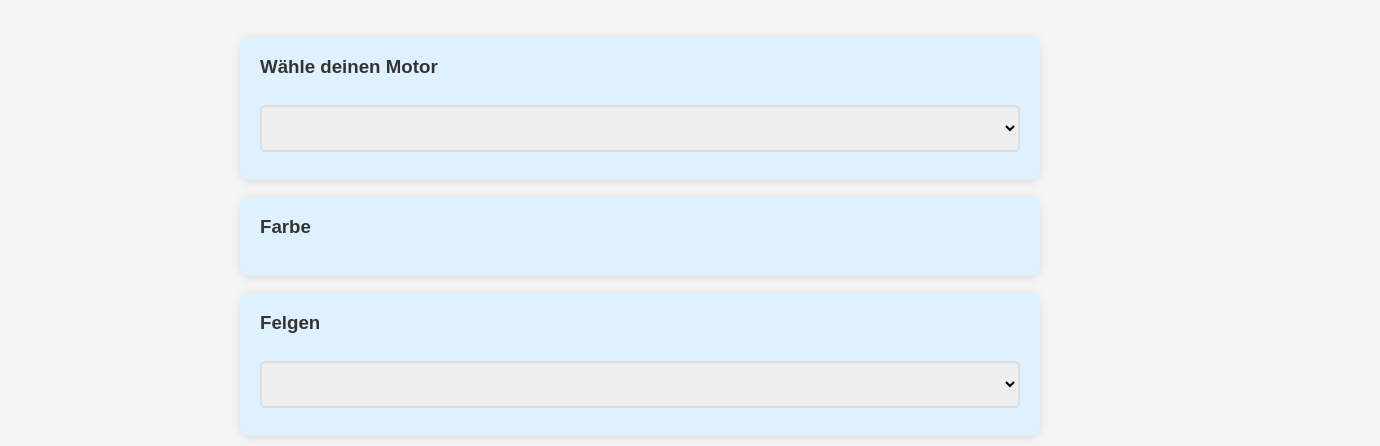
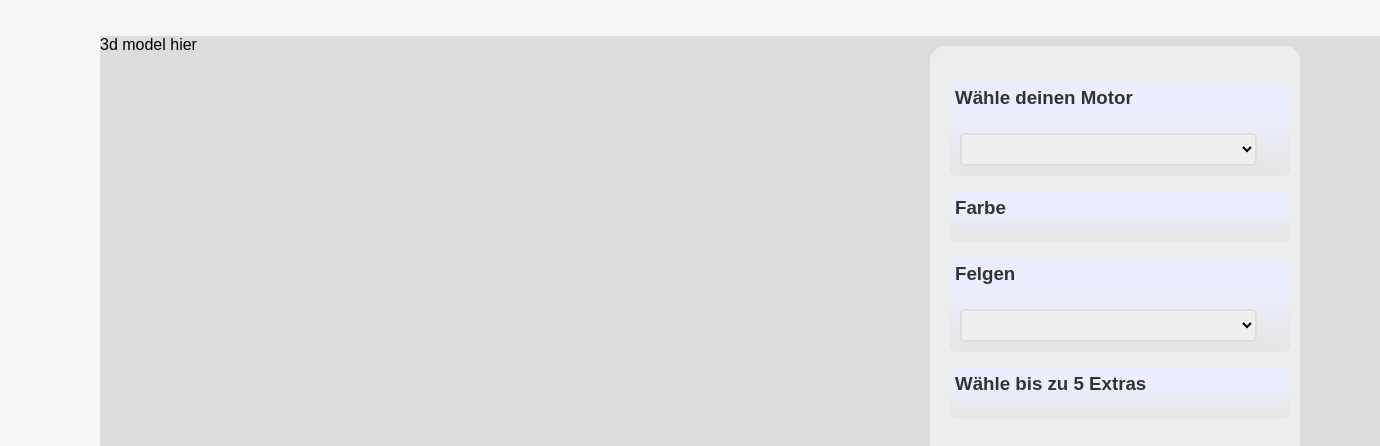
Before and after one commit to Swee4T/oss_kar, a plain HTML site: page frontend/index.html in a window 1280 px wide. Shown: the top 446 px of the page, 1380 px wide, since content can reach past the window. Drawn offline with nearby package versions, Linux system fonts and the light colour scheme; no server answers.

Commit message:
new floating layout

```diff
--- a/frontend/index.html
+++ b/frontend/index.html
@@ -11,29 +11,34 @@
 
 
 <body>
+    <div class="main-container">
+        <div class="model-section">
+            <p>3d model hier</p>
+        </div>
+        <div class="config-section">
             <div class="loading" id="loading">
                 <p>Lade Optionen...</p>
             </div>
 
-    <div class="config-section select_engine">
+            <div class="config-section choose-box select_engine">
                 <h3 class="title_car_options">Wähle deinen Motor</h3>
                 <select name="engine" id="engine-select">
                 </select>
             </div>
 
-    <div class="config-section select_color">
+            <div class="config-section choose-box select_color">
                 <h3 class="title_car_options">Farbe</h3>
                 <div id="paint-container">
                 </div>
             </div>
 
-    <div class="config-section select_wheels">
+            <div class="config-section choose-box select_wheels">
                 <h3 class="title_car_options">Felgen</h3>
                 <select name="wheels" id="wheels-select">
                 </select>
             </div>
 
-    <div class="config-section select_extra_options">
+            <div class="config-section choose-box select_extra_options">
                 <h3 class="title_car_options">Wähle bis zu 5 Extras</h3>
                 <div id="extras-container">
                 </div>
@@ -54,7 +59,8 @@
                 </div>
 
             </div>
-
+        </div>
+    </div>
 </body>
 
 </html>
--- a/frontend/style/style.css
+++ b/frontend/style/style.css
@@ -1,6 +1,6 @@
 body {
     font-family: Arial, sans-serif;
-    max-width: 800px;
+    max-width: 1080px;
     margin: 0 auto;
     padding: 20px;
     background: #f5f5f5;
@@ -15,36 +15,48 @@ body {
 }
 
 .main-container {
-    display: flex;
-    height: 100vh;
-    gap: 20px;
+    position: relative;
+    width: 1280px;
+    height: 1080px;
+    margin: 0 auto;
 }
 
 .model-section {
-    flex: 2;
-    background: #666;
-    display: flex;
-    align-items: center;
-    justify-content: center;
-    border-radius: 10px;
+    width: 100%;
+    height: 100%;
+    background: #dcdcdc;
 }
+
 .config-section {
-    flex: 1;
-    background: #dff1ff;
+    position: absolute;
+    top: 10px;
+    right: 80px;
+    width: 330px;
+    background: rgba(255,255,255,0.5);
+    border-radius: 15px;
+    padding: 20px;
+    overflow-y: auto;
+    overflow-x: hidden;
+}
+
+.choose-box {
     margin-top: 1em;
-    padding: 20px;
-    border-radius: 10px;
-    overflow-y: auto;
-    box-shadow: 0 2px 10px rgba(0,0,0,0.1);
+    background: linear-gradient(180deg, #ebeeff 30%, #e6e6e6 90%);
+    padding: 5px;
+    border-radius: 8px;
+
+    position: static;
 }
+
 .title_car_options {
     color: #333;
     margin-top: 0;
 }
+
 select {
-    width: 100%;
-    padding: 12px;
-    margin: 8px 0;
+    width: 90%;
+    padding: 5px;
+    margin: 5px ;
     border: 2px solid #ddd;
     border-radius: 5px;
     font-size: 16px;
```
Also changed, not shown: 1 other file. Lines whose indentation alone changed are shown as unchanged.
